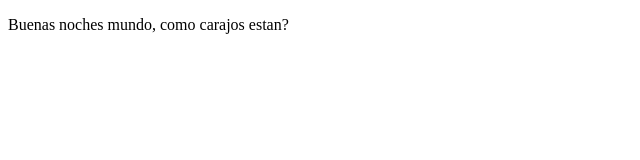
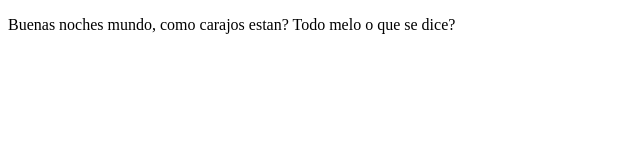
Before and after one commit to DanielAristizabalMayo/ProyectoProgramacion, a plain HTML site: page index.html in a window 1280 px wide. Shown: the whole page, without its empty margins (0-640 px from the left). Drawn offline with Linux system fonts and the light colour scheme.

Commit message:
cambios GitHub

```diff
--- a/index.html
+++ b/index.html
@@ -9,7 +9,7 @@
 </head>
 <body>
     <p>
-        Buenas noches mundo, como carajos estan?
+        Buenas noches mundo, como carajos estan? Todo melo o que se dice?
 
     </p>
 
```
